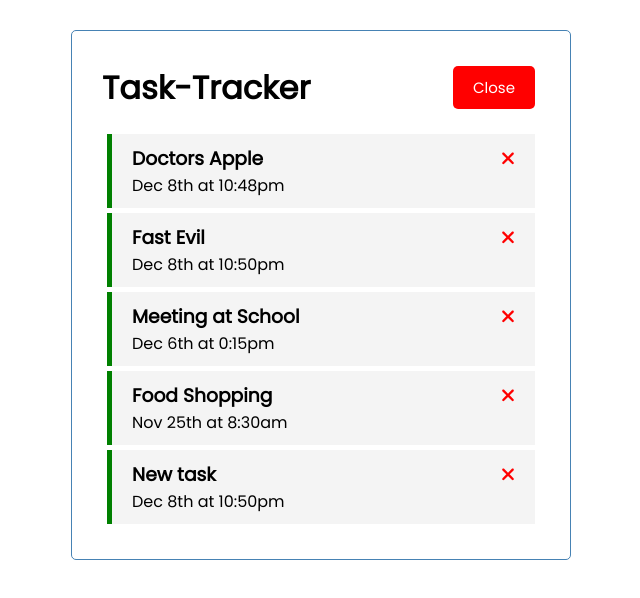
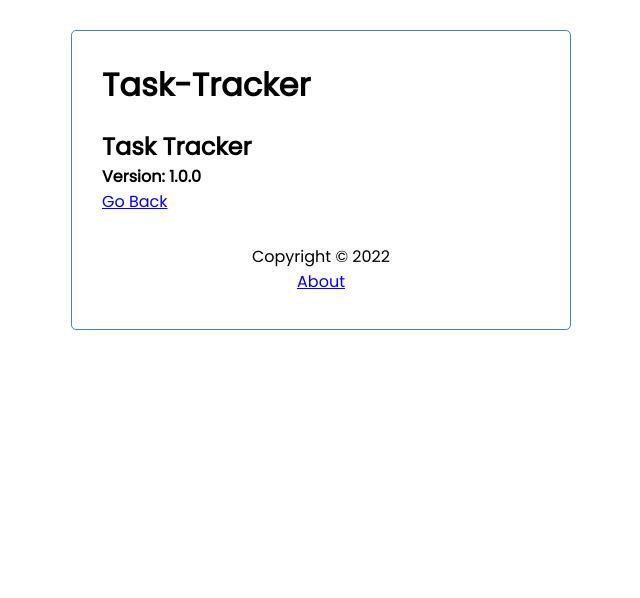
Before and after one commit to avoreshin/2022AngularCOURSE, an Angular app in the folder todo/: page /about in a window 1280 px wide. Shown: the top 598 px of the page, without its empty margins (319-959 px from the left). Built offline with nearby package versions, Linux system fonts and the light colour scheme; data requests are answered from the project's data file.

Commit message:
feat: footer

```diff
--- a/todo/db.json
+++ b/todo/db.json
@@ -1,17 +1,5 @@
 {
   "tasks": [
-    {
-      "id": 1,
-      "text": "Doctors Apple",
-      "day": "Dec 8th at 10:48pm",
-      "reminder": true
-    },
-    {
-      "id": 2,
-      "text": "Fast Evil",
-      "day": "Dec 8th at 10:50pm",
-      "reminder": true
-    },
     {
       "id": 3,
       "text": "Meeting at School",
--- a/todo/src/app/app.component.html
+++ b/todo/src/app/app.component.html
@@ -1,4 +1,5 @@
 <div class="container">
   <app-header></app-header>
-  <app-tasks></app-tasks>
+  <router-outlet></router-outlet>
+  <app-footer></app-footer>
 </div>
--- a/todo/src/app/app.module.ts
+++ b/todo/src/app/app.module.ts
@@ -3,6 +3,7 @@
 import { FontAwesomeModule } from '@fortawesome/angular-fontawesome';
 import {HttpClientModule} from '@angular/common/http'
 import {FormsModule} from "@angular/forms";
+import {RouterModule, Routes} from "@angular/router";
 
 import { AppComponent } from './app.component';
 import { HeaderComponent } from './components/header/header.component';
@@ -10,6 +11,13 @@
 import { TasksComponent } from './components/tasks/tasks.component';
 import { TaskItemComponent } from './components/task-item/task-item.component';
 import { AddTaskComponent } from './components/add-task/add-task.component';
+import { AboutComponent } from './components/about/about.component';
+import { FooterComponent } from './components/footer/footer.component';
+
+const appRoutes: Routes = [
+  {path:'', component: TasksComponent},
+  {path:'about', component: AboutComponent},
+]
 
 @NgModule({
   declarations: [
@@ -18,13 +26,16 @@
     ButtonComponent,
     TasksComponent,
     TaskItemComponent,
-    AddTaskComponent
+    AddTaskComponent,
+    AboutComponent,
+    FooterComponent
   ],
   imports: [
     BrowserModule,
     FontAwesomeModule,
     HttpClientModule,
-    FormsModule
+    FormsModule,
+    RouterModule.forRoot(appRoutes, {enableTracing: true})
   ],
   providers: [],
   bootstrap: [AppComponent]
--- a/todo/src/app/components/header/header.component.html
+++ b/todo/src/app/components/header/header.component.html
@@ -2,7 +2,7 @@
   <h1>
     {{title}}
   </h1>
-  <app-button
+  <app-button *ngIf="hasRouter('/')"
     color="{{showAddTask? 'red' : 'green'}}"
     text="{{showAddTask? 'Close' : 'Add'}}"
     (btnClick)="toggleAddTask()"
--- a/todo/src/app/components/header/header.component.ts
+++ b/todo/src/app/components/header/header.component.ts
@@ -1,6 +1,7 @@
 import {Component, OnInit} from '@angular/core';
 import {UiService} from "../../services/ui.service";
 import {Subscription} from "rxjs";
+import {Router} from "@angular/router";
 
 @Component({
   selector: 'app-header',
@@ -12,7 +13,7 @@
   showAddTask: boolean = true;
   subscription: Subscription | undefined;
 
-  constructor(private uiService: UiService) {
+  constructor(private uiService: UiService, private router:Router) {
     this.subscription = this.uiService
       .onToggle()
       .subscribe(Value => this.showAddTask = Value)
@@ -22,6 +23,10 @@
     this.uiService.toggleAddTask()
   }
 
+  hasRouter(router: string){
+    return this.router.url === router;
+  }
+
   ngOnInit(): void {
   }
 }
```
